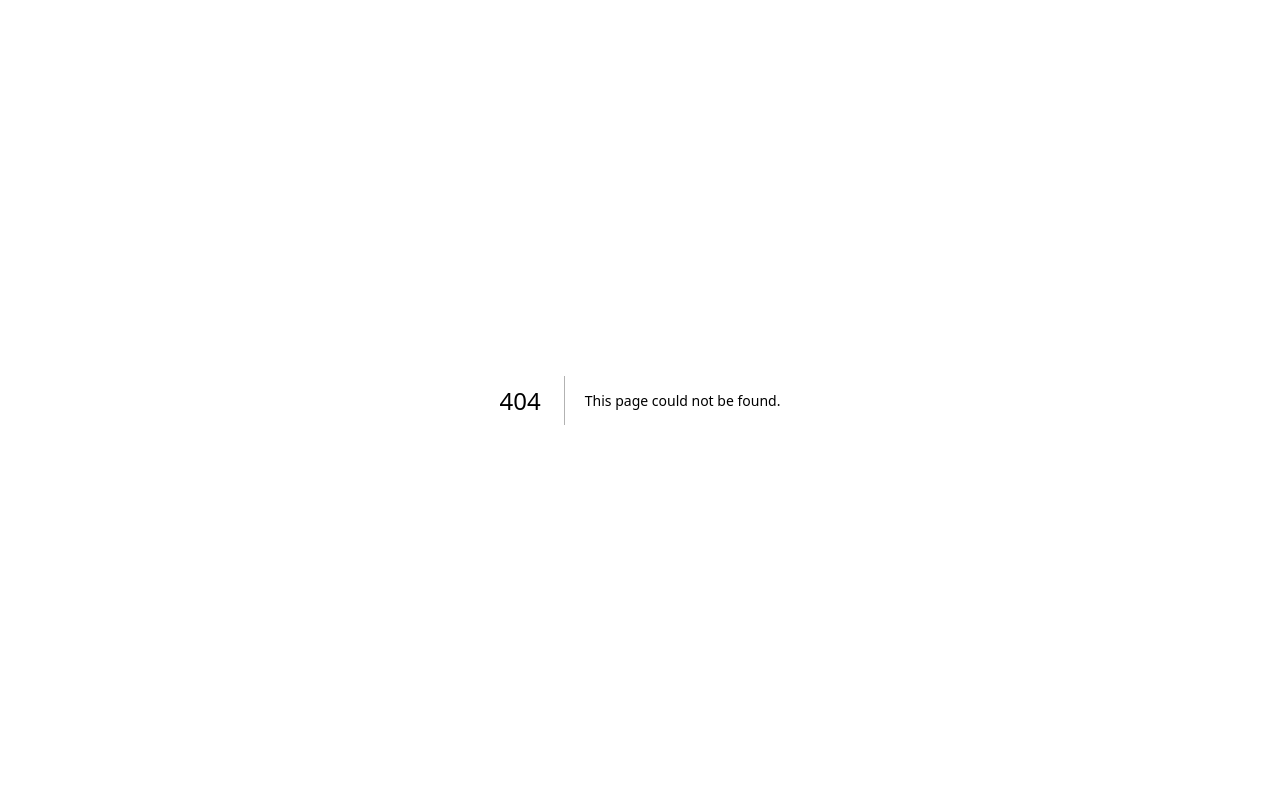
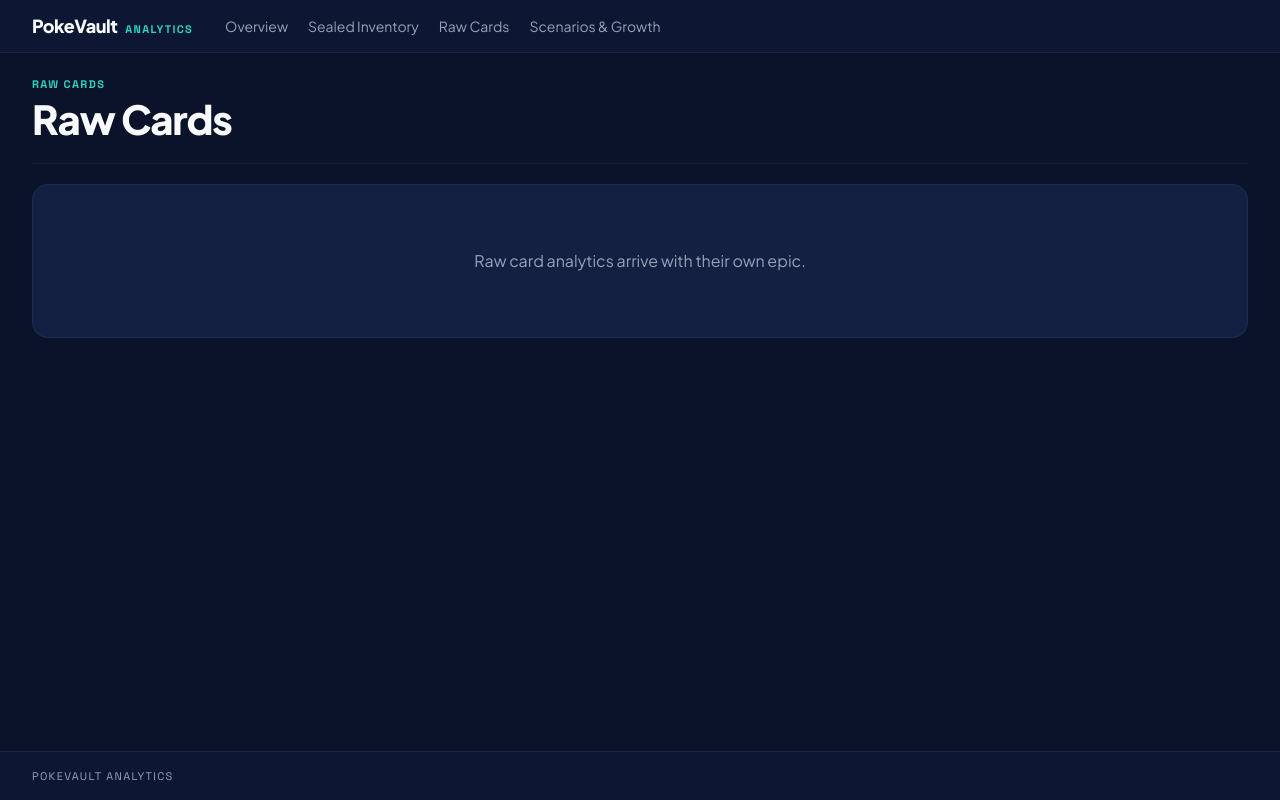
Before and after one commit to CollectionTracker/collection-tracker, a Next.js app: page /raw in a window 1280 px wide. Before the commit this address had no page. Built offline with nearby package versions, Linux system fonts and the light colour scheme.

Commit message:
feat(shell): add four view routes with shared header and footer (#70)
Add /sealed, /raw and /scenarios placeholder pages beside the overview,
and render a shared site header and footer from the root layout.

Refs #15

Co-authored-by: Claude <noreply@anthropic.com>

```diff
--- a/src/app/layout.tsx
+++ b/src/app/layout.tsx
@@ -1,5 +1,7 @@
 import type { Metadata } from "next";
 import { Plus_Jakarta_Sans, Space_Grotesk } from "next/font/google";
+import { SiteHeader } from "@/components/site-header";
+import { SiteFooter } from "@/components/site-footer";
 import "./globals.css";
 
 const jakarta = Plus_Jakarta_Sans({
@@ -23,7 +25,11 @@ export default function RootLayout({ children }: LayoutProps<"/">) {
       lang="en"
       className={`${jakarta.variable} ${grotesk.variable} h-full antialiased`}
     >
-      <body className="min-h-full flex flex-col">{children}</body>
+      <body className="min-h-full flex flex-col">
+        <SiteHeader />
+        {children}
+        <SiteFooter />
+      </body>
     </html>
   );
 }
--- a/src/app/page.tsx
+++ b/src/app/page.tsx
@@ -15,7 +15,7 @@ type SearchParams = Promise<{ [key: string]: string | string[] | undefined }>;
 
 export default function Home({ searchParams }: { searchParams: SearchParams }) {
   return (
-    <main className="mx-auto max-w-7xl space-y-5 px-4 py-6 md:px-8">
+    <main className="mx-auto w-full max-w-7xl space-y-5 px-4 py-6 md:px-8">
       <header className="flex flex-wrap items-end justify-between gap-4 border-b border-white/5 pb-5">
         <div>
           <Eyebrow>Executive dashboard</Eyebrow>
--- /dev/null
+++ b/src/app/raw/page.tsx
@@ -0,0 +1,8 @@
+import type { Metadata } from "next";
+import { ViewPlaceholder } from "@/components/view-placeholder";
+
+export const metadata: Metadata = { title: "Raw Cards · Collection Tracker" };
+
+export default function Page() {
+  return <ViewPlaceholder eyebrow="Raw cards" title="Raw Cards" note="Raw card analytics arrive with their own epic." />;
+}
--- /dev/null
+++ b/src/app/scenarios/page.tsx
@@ -0,0 +1,8 @@
+import type { Metadata } from "next";
+import { ViewPlaceholder } from "@/components/view-placeholder";
+
+export const metadata: Metadata = { title: "Scenarios & Growth · Collection Tracker" };
+
+export default function Page() {
+  return <ViewPlaceholder eyebrow="Scenarios" title="Scenarios & Growth" note="Scenarios and projections arrive with their own epic." />;
+}
--- /dev/null
+++ b/src/app/sealed/page.tsx
@@ -0,0 +1,8 @@
+import type { Metadata } from "next";
+import { ViewPlaceholder } from "@/components/view-placeholder";
+
+export const metadata: Metadata = { title: "Sealed Inventory · Collection Tracker" };
+
+export default function Page() {
+  return <ViewPlaceholder eyebrow="Sealed products" title="Sealed Inventory" note="Sealed inventory arrives with its own epic." />;
+}
--- /dev/null
+++ b/src/components/site-footer.tsx
@@ -0,0 +1,9 @@
+export function SiteFooter() {
+  return (
+    <footer className="mt-auto border-t border-white/5 bg-inset">
+      <div className="mx-auto max-w-7xl px-4 py-4 font-label text-[11px] uppercase tracking-[0.12em] text-slate-2 md:px-8">
+        PokeVault Analytics
+      </div>
+    </footer>
+  );
+}
--- /dev/null
+++ b/src/components/site-header.tsx
@@ -0,0 +1,28 @@
+import Link from "next/link";
+
+export const VIEWS = [
+  { href: "/", label: "Overview" },
+  { href: "/sealed", label: "Sealed Inventory" },
+  { href: "/raw", label: "Raw Cards" },
+  { href: "/scenarios", label: "Scenarios & Growth" },
+];
+
+export function SiteHeader() {
+  return (
+    <header className="border-b border-white/5 bg-inset">
+      <div className="mx-auto flex max-w-7xl flex-wrap items-center gap-x-8 gap-y-2 px-4 py-3 md:px-8">
+        <Link href="/" className="flex items-baseline gap-2">
+          <span className="text-lg font-extrabold tracking-[-0.03em]">PokeVault</span>
+          <span className="font-label text-[11px] font-bold uppercase tracking-[0.12em] text-mint">Analytics</span>
+        </Link>
+        <nav aria-label="Views" className="flex flex-wrap gap-x-5 gap-y-1 text-sm text-slate-2">
+          {VIEWS.map((v) => (
+            <Link key={v.href} href={v.href} className="hover:text-ink">
+              {v.label}
+            </Link>
+          ))}
+        </nav>
+      </div>
+    </header>
+  );
+}
--- /dev/null
+++ b/src/components/view-placeholder.tsx
@@ -0,0 +1,11 @@
+export function ViewPlaceholder({ eyebrow, title, note }: { eyebrow: string; title: string; note: string }) {
+  return (
+    <main className="mx-auto w-full max-w-7xl space-y-5 px-4 py-6 md:px-8">
+      <header className="border-b border-white/5 pb-5">
+        <div className="font-label text-[11px] font-bold uppercase leading-[14px] tracking-[0.12em] text-mint">{eyebrow}</div>
+        <h1 className="mt-1 text-3xl font-extrabold tracking-[-0.03em] md:text-[40px] md:leading-[48px]">{title}</h1>
+      </header>
+      <p className="rounded-2xl border border-white/5 bg-surface p-5 py-16 text-center text-slate-2">{note}</p>
+    </main>
+  );
+}
```
Also changed, not shown: 1 other file (tests, documents, lock files or other folders).
